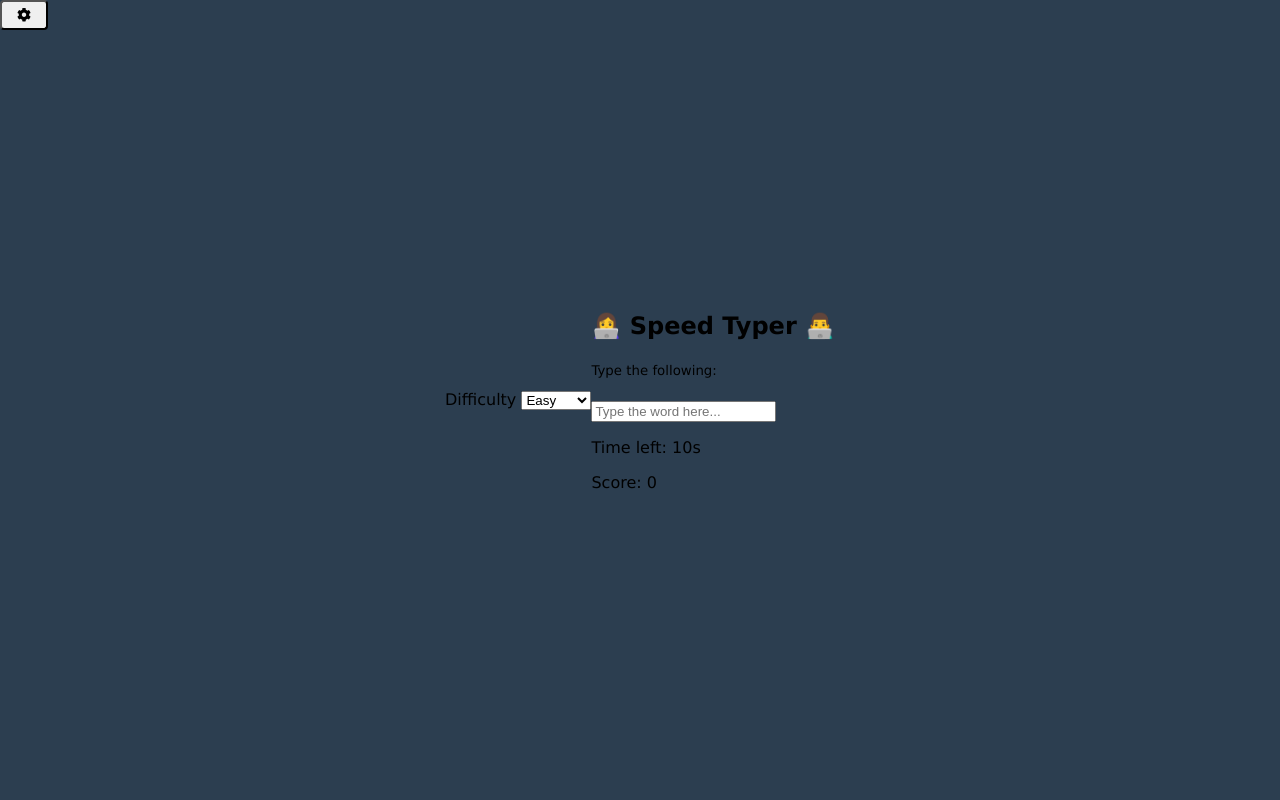
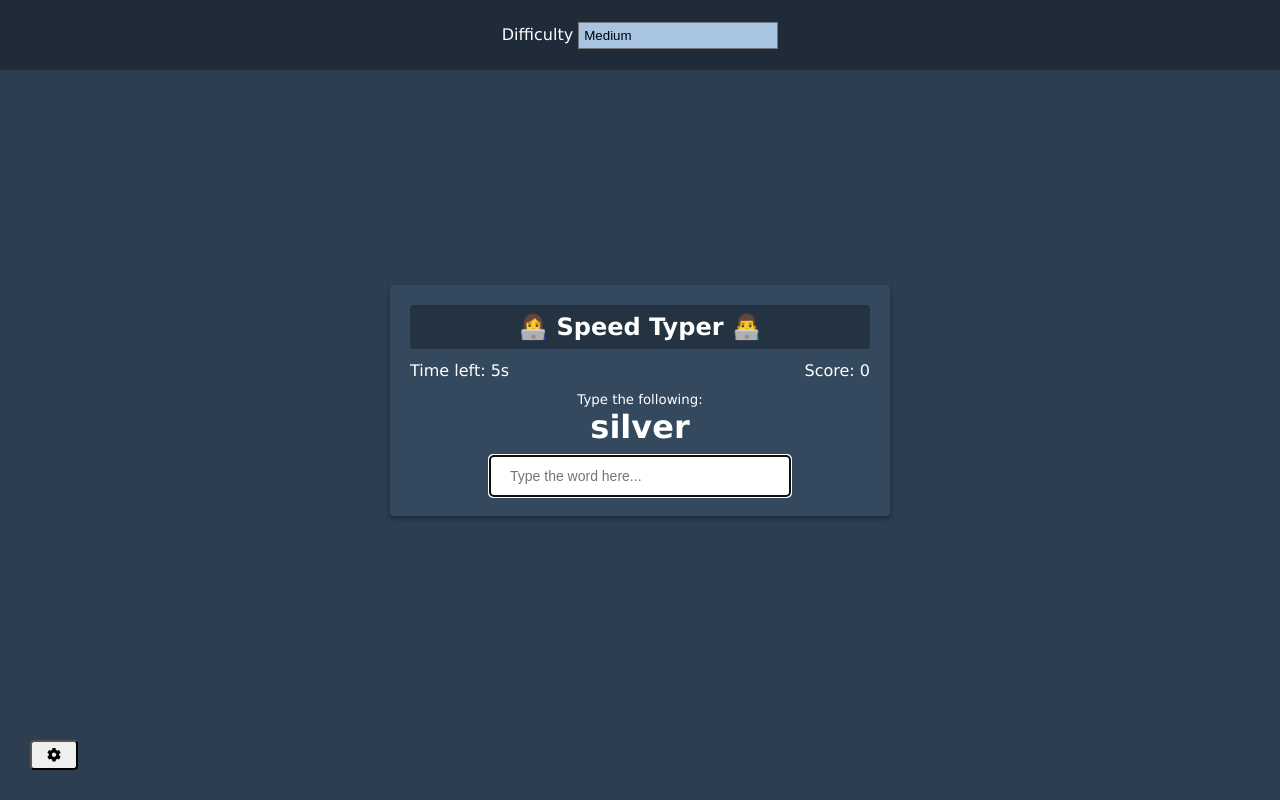
Before and after one commit to vaishali023/typing-game, a plain HTML site: page index.html in a window 1280 px wide. Drawn offline with Linux system fonts and the light colour scheme.

Commit message:
added the score, timer and the difficulty setting
added the difficulty to the local storage

```diff
--- a/script.js
+++ b/script.js
@@ -0,0 +1,136 @@
+const word = document.getElementById('word');
+const text = document.getElementById('text');
+const scoreEl = document.getElementById('score');
+const timeEl = document.getElementById('time');
+const endgameEl = document.getElementById('end-game-container');
+const settingsBtn = document.getElementById('settings-btn');
+const settings = document.getElementById('settings');
+const settingsForm = document.getElementById('settings-form');
+const difficultySelect = document.getElementById('difficulty');
+
+// List of words for game
+const words = [
+  'sigh',
+  'tense',
+  'airplane',
+  'ball',
+  'pies',
+  'juice',
+  'warlike',
+  'bad',
+  'north',
+  'dependent',
+  'steer',
+  'silver',
+  'highfalutin',
+  'superficial',
+  'quince',
+  'eight',
+  'feeble',
+  'admit',
+  'drag',
+  'loving'
+];
+
+// Init word
+let randomWord;
+
+// Init score
+let score = 0;
+
+// Init time
+let time = 10;
+
+// Set difficulty to value in ls or medium
+let difficulty =
+  localStorage.getItem('difficulty') !== null
+    ? localStorage.getItem('difficulty')
+    : 'medium';
+
+// Set difficulty select value
+difficultySelect.value =
+  localStorage.getItem('difficulty') !== null
+    ? localStorage.getItem('difficulty')
+    : 'medium';
+
+//Focus on text when start
+text.focus();
+
+//start counting down
+const timeInterval = setInterval(updateTime, 1000);
+
+//Generate random word from array
+function getRandomWord() {
+    return words[Math.floor(Math.random() * words.length)];
+}
+
+//Add word to DOM
+function addWordToDom() {
+    randomWord = getRandomWord();
+    word.innerHTML = randomWord;
+}
+
+//Update Score
+function updateScore() {
+    score++;
+    scoreEl.innerHTML = score;
+}
+
+//Update time
+function updateTime() {
+    time--;
+    timeEl.innerHTML = time + 's';
+    if(time == 0) {
+        clearInterval(timeInterval);
+        //end game
+        gameOver();
+    }
+}
+
+// Game over, show end screen
+function gameOver() {
+    endgameEl.innerHTML = `
+      <h1>Time ran out</h1>
+      <p>Your final score is ${score}</p>
+      <button onclick="location.reload()">Reload</button>
+    `;
+
+    endgameEl.style.display = 'flex';
+  }
+
+addWordToDom();
+
+//Event Listeners
+
+//Typing
+text.addEventListener('input', e => {
+    const insertedText = e.target.value;
+
+    if(insertedText === randomWord) {
+        addWordToDom();
+        updateScore();
+
+        //Clear
+        e.target.value = '';
+
+        if (difficulty === 'hard') {
+            time += 2;
+          } else if (difficulty === 'medium') {
+            time += 3;
+          } else {
+            time += 5;
+          }
+
+        updateTime();
+    }
+});
+
+
+// Settings btn click
+settingsBtn.addEventListener('click', () => settings.classList.toggle('hide'));
+
+// Settings select
+settingsForm.addEventListener('change', e => {
+  difficulty = e.target.value;
+  localStorage.setItem('difficulty', difficulty);
+});
--- a/styles.css
+++ b/styles.css
@@ -18,9 +18,100 @@ button {
     border-radius: 4px;
     padding: 5px 15px;
   }
+
+  select {
+    width: 200px;
+    padding: 5px;
+    appearance: none;
+    -webkit-appearance: none;
+    -moz-appearance: none;
+    border-radius: 0;
+    background-color: #a7c5e3;
+  }
+
+  select:focus,
+  button:focus {
+    outline: 0;
+  }
+
   .settings-btn {
+    position: absolute;
+    bottom: 30px;
+    left: 30px;
+  }
+
+  .settings {
     position: absolute;
     top: 0;
     left: 0;
+    width: 100%;
+    background-color: rgba(0, 0, 0, 0.3);
+    height: 70px;
+    color: #fff;
+    display: flex;
+    align-items: center;
+    justify-content: center;
+    transform: translateY(0);
+    transition: transform 0.3s ease-in-out;
+  }
 
+  .settings.hide {
+    transform: translateY(-100%);
   }
+
+  .container {
+    background-color: #34495e;
+    padding: 20px;
+    border-radius: 4px;
+    box-shadow: 0 3px 5px rgba(0, 0, 0, 0.3);
+    color: #fff;
+    position: relative;
+    text-align: center;
+    width: 500px;
+  }
+
+  h2 {
+    background-color: rgba(0, 0, 0, 0.3);
+    padding: 8px;
+    border-radius: 4px;
+    margin: 0 0 40px;
+  }
+
+  h1 {
+    margin: 0;
+  }
+
+  input {
+    border: 0;
+    border-radius: 4px;
+    font-size: 14px;
+    width: 300px;
+    padding: 12px 20px;
+    margin-top: 10px;
+  }
+
+  .score-container {
+    position: absolute;
+    top: 60px;
+    right: 20px;
+  }
+
+  .time-container {
+    position: absolute;
+    top: 60px;
+    left: 20px;
+  }
+
+  .end-game-container {
+    background-color: inherit;
+    display: none;
+    align-items: center;
+    justify-content: center;
+    flex-direction: column;
+    position: absolute;
+    top: 0;
+    left: 0;
+    width: 100%;
+    height: 100%;
+    z-index: 1;
+  }
```
Lines whose indentation alone changed are shown as unchanged.
